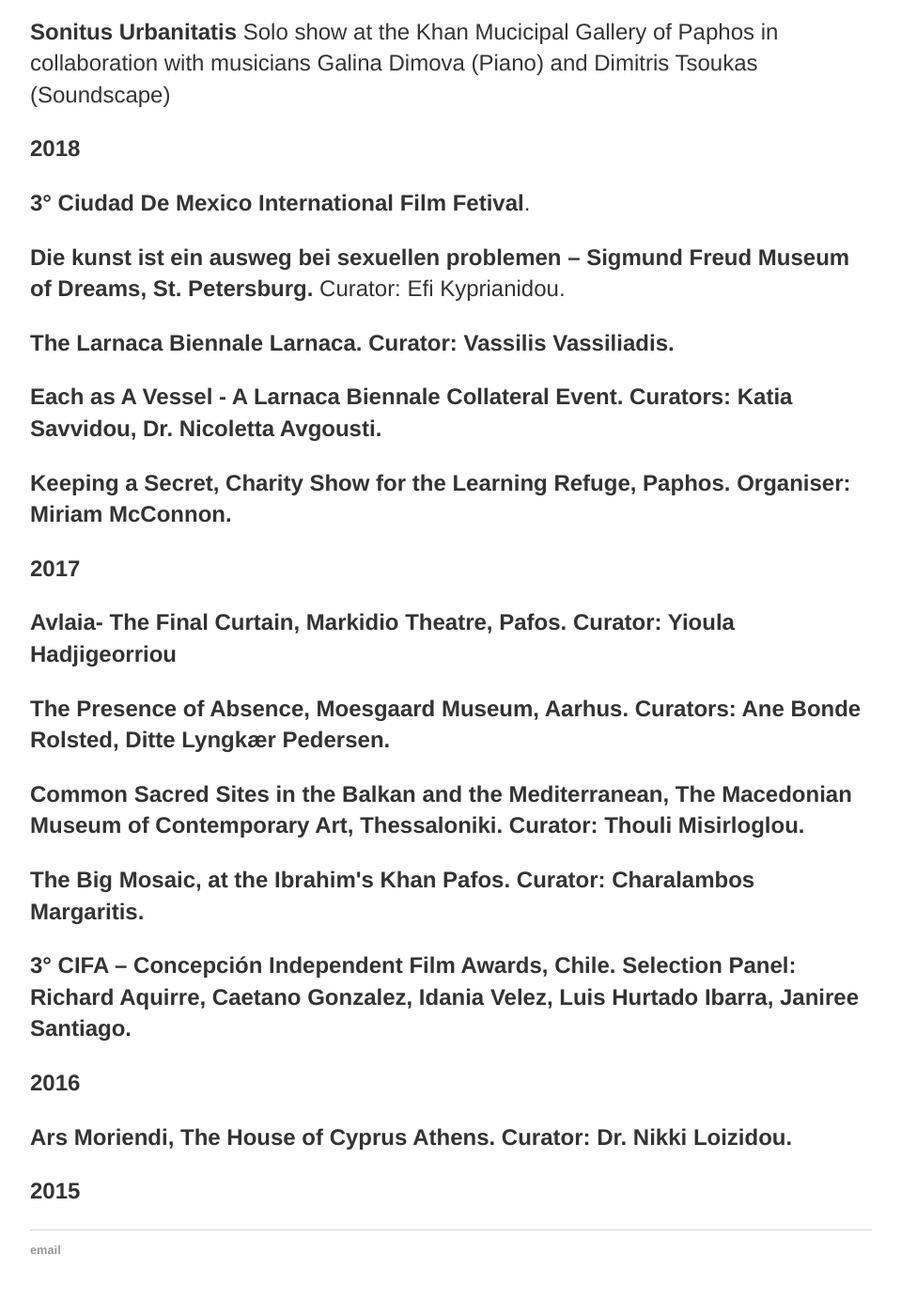
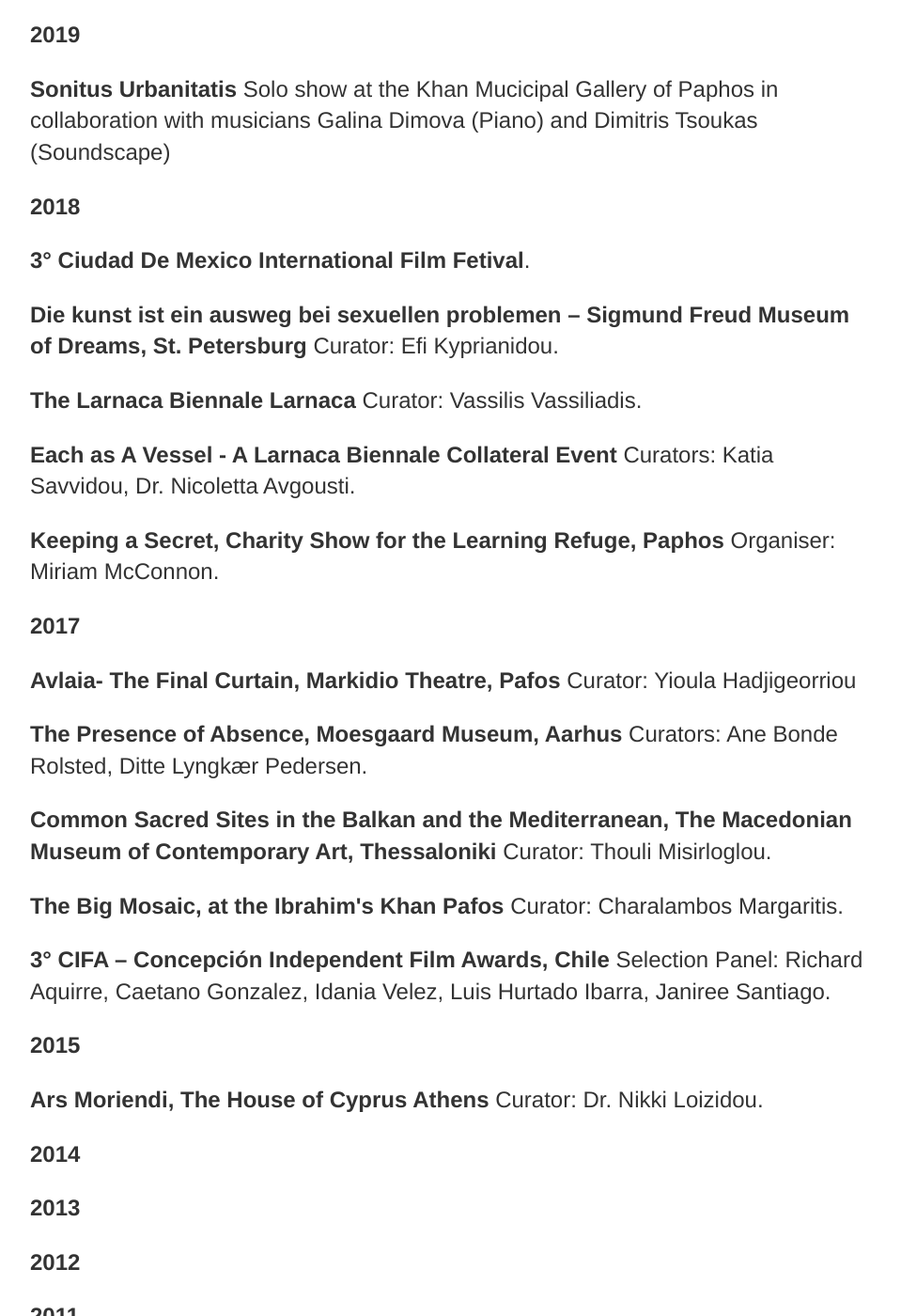
Before and after one commit to YiannosEconomou/Yiannos-E.net, a Jekyll site: the page built from cv.html, in a window 1280 px wide and 1400 px high, scrolled down 609 px. Shown: the whole window at 94% size, without its empty margins (160-1119 px from the left). Built offline with Jekyll 4.4.1, drawn with Linux system fonts in a browser that asks for light colours.

Commit message:
Update cv.html

```diff
--- a/cv.html
+++ b/cv.html
@@ -5,7 +5,7 @@
 
 <div class="blurb">
 	<h1>Yiannos Economou</h1>
-	<p><h2>Born in Cyprus in 1959,
+	<p>Born in Cyprus in 1959,
 		he studied Economics in the UK but re-entered full time education and obtained a Fine Arts Degree and a Masters from
 		the Kent Institute of Art and design in Kent, 1993. Whilst mainly a video artist, he has also worked with film, photography and animation and his videos have been shown equally in gallery spaces and video festivals.
 		His late works combine the raw verisimilar attributes of video and its ability to capture unmediated sounds and images into poetic compositions.
@@ -17,37 +17,48 @@
 	<p> <b>Barcelona Fiction Film Festival</b>
 	<p>
 	<p>
-		<p> <b>2019</b>
+		<b><strong>2019</b></strong>
 		<p> <b> Sonitus Urbanitatis</b> Solo show at the Khan Mucicipal Gallery of Paphos in collaboration with musicians Galina Dimova (Piano) and Dimitris Tsoukas (Soundscape)
-<p>
 	<p>
-	<p><b>2018</b>
-
+	<p>
+		<b><strong>2018</b></strong>
 
 
 	<p><b>3° Ciudad De Mexico International Film Fetival</b>.
-<p> <b>Die kunst ist ein ausweg bei sexuellen problemen – Sigmund Freud Museum of Dreams, St. Petersburg.</b> Curator: Efi Kyprianidou.
-<p> <b>The Larnaca Biennale Larnaca. Curator: Vassilis Vassiliadis.
-<p> Each as A Vessel - A Larnaca Biennale Collateral Event. Curators: Katia Savvidou, Dr. Nicoletta Avgousti.
-<p> Keeping a Secret, Charity Show for the Learning Refuge, Paphos. Organiser: Miriam McConnon.
+<p> <b>Die kunst ist ein ausweg bei sexuellen problemen – Sigmund Freud Museum of Dreams, St. Petersburg</b> Curator: Efi Kyprianidou.
+<p> <b>The Larnaca Biennale Larnaca</b> Curator: Vassilis Vassiliadis.
+<p> <b>Each as A Vessel - A Larnaca Biennale Collateral Event</b> Curators: Katia Savvidou, Dr. Nicoletta Avgousti.
+<p> <b>Keeping a Secret, Charity Show for the Learning Refuge, Paphos</b> Organiser: Miriam McConnon.
 <p>
 <p>
-<p>
-		<p><b>2017</b>
+	<p>
+	<p>
+		<b><strong>2017</b></strong>
 
-<p>Avlaia- The Final Curtain, Markidio Theatre, Pafos. Curator: Yioula Hadjigeorriou
-<p>The Presence of Absence, Moesgaard Museum, Aarhus. Curators: Ane Bonde Rolsted, Ditte Lyngkær Pedersen.
-<p>Common Sacred Sites in the Balkan and the Mediterranean, The Macedonian Museum of Contemporary Art, Thessaloniki. Curator: Thouli Misirloglou.
-<p>The Big Mosaic, at the Ibrahim's Khan Pafos. Curator: Charalambos Margaritis.
-<p>3° CIFA – Concepción Independent Film Awards, Chile. Selection Panel: Richard Aquirre, Caetano Gonzalez, Idania Velez, Luis Hurtado Ibarra, Janiree Santiago.
+<p><b>Avlaia- The Final Curtain, Markidio Theatre, Pafos</b> Curator: Yioula Hadjigeorriou
+<p><b>The Presence of Absence, Moesgaard Museum, Aarhus</b> Curators: Ane Bonde Rolsted, Ditte Lyngkær Pedersen.
+<p><b>Common Sacred Sites in the Balkan and the Mediterranean, The Macedonian Museum of Contemporary Art, Thessaloniki</b> Curator: Thouli Misirloglou.
+<p><b>The Big Mosaic, at the Ibrahim's Khan Pafos</b> Curator: Charalambos Margaritis.
+<p><b>3° CIFA – Concepción Independent Film Awards, Chile</b> Selection Panel: Richard Aquirre, Caetano Gonzalez, Idania Velez, Luis Hurtado Ibarra, Janiree Santiago.
 <p>
 <p>
-<p><b>2016</b>
-<p>Ars Moriendi, The House of Cyprus Athens. Curator: Dr. Nikki Loizidou.
+<p><b>2015</b>
+<p><b>Ars Moriendi, The House of Cyprus Athens</b> Curator: Dr. Nikki Loizidou.
+<p>
 <p>
 	<p>
+		<b><strong>2014</b></strong>
+
 <p>
-<p><b>2015</b>
+	<p>
+		<b><strong>2013</b></strong>
+
+<p>
+	<p>
+		<b><strong>2012</b></strong>
+		<p>
+	<p>
+		<b><strong>2011</b></strong>
 
 
 </div><!-- /.blurb -->
```
